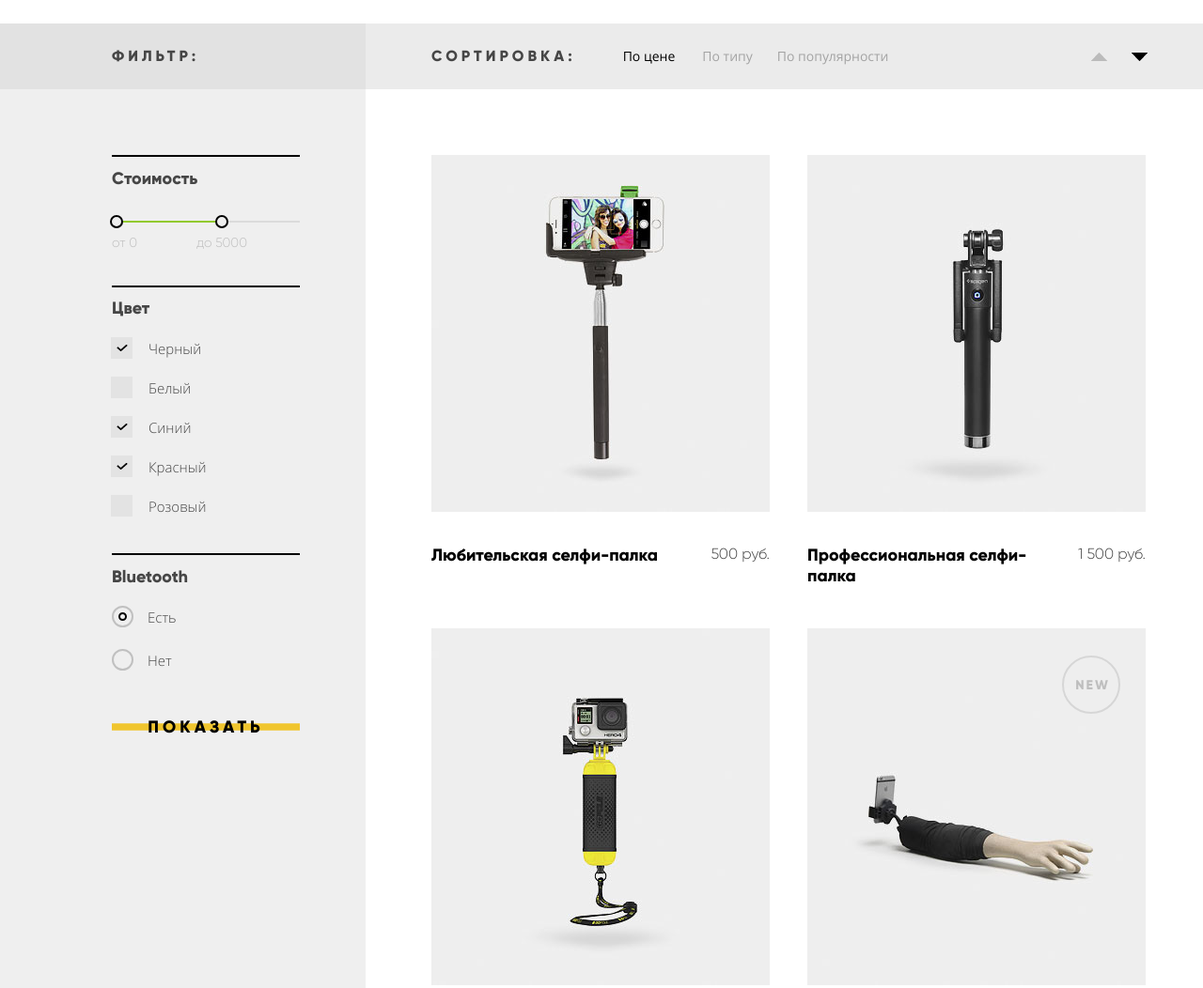
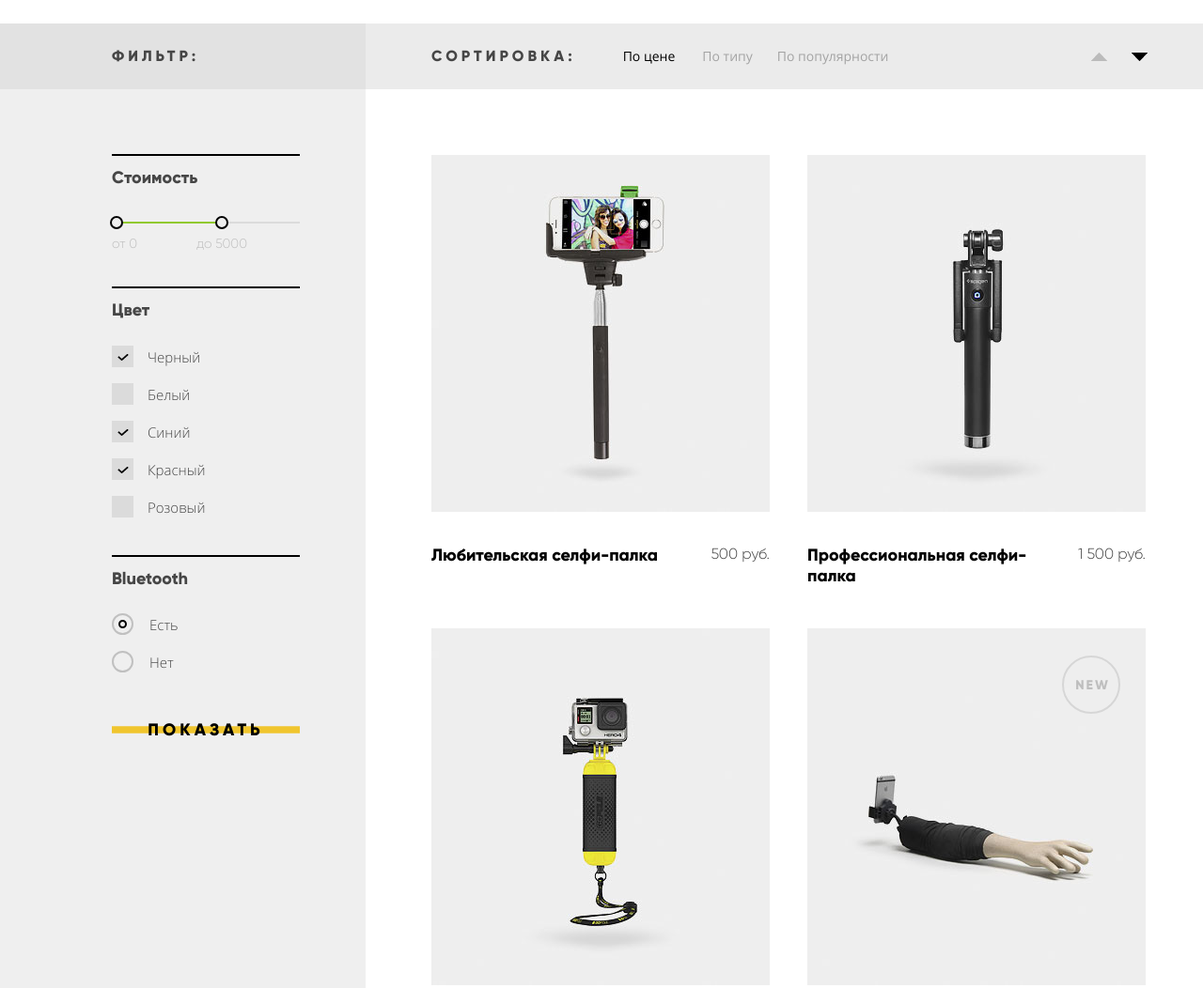
Before and after one commit to AsadchyAndrei/141591-device, a plain HTML site: page catalog.html in a window 1280 px wide. Shown: the part 380-1432 px from the top of the page at 94% size. Drawn offline with Linux system fonts and the light colour scheme.

Commit message:
Работа над Д7, Д8, Д11, Д19 и Д2

```diff
--- a/catalog.html
+++ b/catalog.html
@@ -13,14 +13,14 @@
           <a href="index.html">Device</a>
         </h1>
         <div class="nav-top">
+
           <form class="nav-top-search-form" method="post" action="search.php">
             <label class="img-search" for="form-search"></label>
             <input type="search" name="search" id="form-search" placeholder="Поиск по сайту">
-            <label class="submit-header">
-              <input type="submit" name="submit-header" value="Найти">
-              <span class="submit-index-indicator">Найти</span>
-            </label>
+            <label class="submit-header" for="search-submit-header">Найти</label>
+            <input type="submit" name="search" placeholder="Найти" id="search-submit-header">
           </form>
+
           <div class="nav-top-user">
             <div class="nav-top-user-left">
               <a class="link enter" href="#">Валентин Петухов</a>
@@ -86,11 +86,9 @@
           </div>
           <div class="sidebar-body">
             <form class="sidebar-body-form" name="filter" method="post" action="catalog.php">
-              <div class="filter-title">
-                <hr>
-                <span>Стоимость</span>
-              </div>
-              <div class="range-filter">
+
+              <div class="form-price">
+                <b>Стоимость</b>
                 <div class="range-controls">
                   <div class="scale">
                     <div class="bar" style="margin-left: 0%; width: 56%"></div>
@@ -99,59 +97,37 @@
                   <div class="toggle toggle-max"></div>
                 </div>
               </div>
-              <div class="filter-title">
-                <hr>
-                <span>Цвет</span>
+
+              <div class="form-color">
+                <b>Цвет</b>
+                <input class="filter-checkbox" name="black" id="black" type="checkbox" checked>
+                <label class="checkbox-color" for="black">Черный</label>
+
+                <input class="filter-checkbox" name="white" id="white" type="checkbox">
+                <label class="checkbox-color" for="white">Белый</label>
+
+                <input class="filter-checkbox" name="blue" id="blue" type="checkbox" checked>
+                <label class="checkbox-color" for="blue">Синий</label>
+
+                <input class="filter-checkbox" name="red" id="red" type="checkbox" checked>
+                <label class="checkbox-color" for="red">Красный</label>
+
+                <input class="filter-checkbox" name="pink" id="pink" type="checkbox">
+                <label class="checkbox-color" for="pink">Розовый</label>
               </div>
-              <label class="checkbox-color">
-                <input class="filter-checkbox" name="black" id="black" type="checkbox" checked>
-                <span class="checkbox-indicator">
-                </span>
-                Черный
-              </label>
-              <label class="checkbox-color">
-                <input class="filter-checkbox" name="white" id="white" type="checkbox">
-                <span class="checkbox-indicator">
-                </span>
-                Белый
-              </label>
-              <label class="checkbox-color">
-                <input class="filter-checkbox" name="blue" id="blue" type="checkbox" checked>
-                <span class="checkbox-indicator">
-                </span>
-                Синий
-              </label>
-              <label class="checkbox-color">
-                <input class="filter-checkbox" name="red" id="red" type="checkbox" checked>
-                <span class="checkbox-indicator">
-                </span>
-                Красный
-              </label>
-              <label class="checkbox-color">
-                <input class="filter-checkbox" name="pink" id="pink" type="checkbox">
-                <span class="checkbox-indicator">
-                </span>
-                Розовый
-              </label>
-              <div class="filter-title bluetooth">
-                <hr>
-                <span>Bluetooth</span>
+
+
+              <div class="form-bluetooth">
+                <b>Bluetooth</b>
+                <input name="bluetooth" id="bluetooth-yes" type="radio" checked>
+                <label for="bluetooth-yes">Есть</label>
+
+                <input name="bluetooth" id="bluetooth-no" type="radio">
+                <label for="bluetooth-no">Нет</label>
               </div>
-              <label class="checkbox-bluetooth">
-                <input class="filter-radio" name="bluetooth" id="bluetooth-yes" type="radio" checked>
-                <span class="checkbox-indicator">
-                </span>
-                Есть
-              </label>
-              <label class="checkbox-bluetooth">
-                <input class="filter-radio" name="bluetooth" id="bluetooth-no" type="radio">                  <span class="checkbox-indicator">
-                </span>
-                Нет
-              </label>
-              <label class="submit">
-                <input class="btn" type="submit" value="Показать">
-                <span class="submit-indicator btn line">Показать</span>
-              </label>
+
+
+              <button class="submit btn line" type="submit">Показать</button>
             </form>
           </div>
         </div>
@@ -262,22 +238,13 @@
           </div>
         </div>
         <div class="footer-bottom">
-          <div class="border"></div>
           <div class="socials">
-            <a href="#">
-              <img src="img/facebook.png" alt="facebook" width="39" height="38">
-            </a>
-            <a href="#">
-              <img src="img/insta.png" alt="instagram" width="39" height="38">
-            </a>
-            <a href="#">
-              <img src="img/twitter.png" alt="twitter" width="38" height="38">
-            </a>
+            <a href="#"></a>
+            <a href="#"></a>
+            <a href="#"></a>
           </div>
           <div class="icon">
-            <a href="https://htmlacademy.ru/intensive/htmlcss">
-              <img src="img/htmlacademy.png" alt="htmlacademy.ru" width="27" height="34">
-            </a>
+            <a href="https://htmlacademy.ru/intensive/htmlcss"></a>
           </div>
         </div>
       </div>
--- a/css/style.css
+++ b/css/style.css
@@ -264,23 +264,17 @@ body {
 }
 
 .submit-header {
-  cursor: pointer;
-  width: 85px;
-  height: 46px;
-}
-
-.submit-header input[type="submit"] {
   display: none;
 }
 
-.submit-header .submit-index-indicator {
+.nav-top-search-form input[type="submit"] {
   display: none;
 }
 
-.nav-top-search-form input[type="search"]:focus + .submit-header .submit-index-indicator {
+.nav-top-search-form input[type="search"]:focus + .submit-header {
   display: block;
   position: absolute;
-  top: 0;
+  top: 0px;
   right: 100px;
   width: 81px;
   height: 42px;
@@ -292,24 +286,25 @@ body {
   border: 2px solid #000000;
   border-bottom: none;
   padding-top: 3px;
+  cursor: pointer;
 }
 
 .nav-top-search-form input[type="search"]:focus + .submit-header::before {
   content: "";
   position: absolute;
-  top: 47px;
-  left: 0px;
+  top: 43px;
+  right: 0;
   width: 420px;
   height: 2px;
   background-color: #000000;
 }
 
-.submit-header .submit-index-indicator:hover {
+.submit-header:hover {
   color: #ffffff;
   background-color: #000000;
 }
 
-.submit-header .submit-index-indicator:active {
+.submit-header:active {
   color: rgba(255, 255, 255, 0.3);
   background-color: #000000;
 }
@@ -466,7 +461,7 @@ body {
   display: -webkit-box;
   display: -ms-flexbox;
   display: flex;
-  margin-top: 27px;
+  margin-top: 33px;
 }
 
 .nav-bottom .btn:hover {
@@ -816,11 +811,11 @@ main {
   margin: auto;
 }
 
-.categories a:nth-child(2) .categories-item .categories-item-picture img {
+.categories a:nth-child(2) img {
   margin-bottom: 0;
 }
 
-.categories a:nth-child(2) .categories-item .subtitle {
+.categories a:nth-child(2) .subtitle {
   width: 120px;
 }
 
@@ -1268,7 +1263,8 @@ footer .btn {
           align-items: center;
 }
 
-.footer-bottom .border {
+.footer-bottom::before {
+  content: "";
   width: 80px;
   height: 7px;
   background-color: #ffc600;
@@ -1423,27 +1419,53 @@ footer .btn {
           flex-direction: column;
 }
 
-.filter-title {
-  margin-bottom: 13px;
-}
-
-.bluetooth {
-  margin-top: -12px;
-}
-
-.filter-title span {
+.form-price {
+  margin-top: 34px;
+  margin-bottom: 0;
+}
+
+.form-color {
+  margin-top: 35px;
+  margin-bottom: 0;
+}
+
+.form-bluetooth {
+  margin-top: 26px;
+  margin-bottom: 27px;
+}
+
+.form-price b,
+.form-color b,
+.form-bluetooth b {
+  display: inline-block;
+  vertical-align: top;
   font-family: "Gilroy", "Arial", sans-serif;
   font-size: 18px;
   line-height: 1.2;
   font-weight: 900;
-}
-
-.sidebar-body hr {
-  height: 2px;
-  color: #000000;
-  background-color: #000000;
-  border: none;
-  margin-top: 35px;
+  margin-top: 0;
+  margin-bottom: 0;
+}
+
+.form-price b {
+  padding-top: 13px;
+  padding-bottom: 18px;
+}
+
+.form-color b {
+  padding-top: 13px;
+  padding-bottom: 23px;
+}
+
+.form-bluetooth b {
+  padding-top: 13px;
+  padding-bottom: 23px;
+}
+
+.form-price,
+.form-color,
+.form-bluetooth {
+  border-top: 2px solid #000000;
 }
 
 .body {
@@ -1940,18 +1962,44 @@ footer .btn {
 .socials a {
   margin-left: 15px;
   font-size: 0;
-}
-
-.socials img {
   opacity: 0.3;
-}
-
-.socials img:hover {
+
+  display: inline-block;
+  vertical-align: baseline;
+  width: 39px;
+  height: 38px;
+}
+
+.socials a:hover {
   opacity: 0.6;
 }
 
-.socials img:active {
+.socials a:active {
   opacity: 0.1;
+}
+
+.socials a:nth-child(1) {
+  background-image: url("../img/facebook.png");
+  background-repeat: no-repeat;
+}
+
+.socials a:nth-child(2) {
+  background-image: url("../img/insta.png");
+  background-repeat: no-repeat;
+}
+
+.socials a:nth-child(3) {
+  background-image: url("../img/twitter.png");
+  background-repeat: no-repeat;
+}
+
+.icon a {
+  display: inline-block;
+  vertical-align: baseline;
+  width: 27px;
+  height: 34px;
+  background-image: url("../img/htmlacademy.png");
+  background-repeat: no-repeat;
 }
 
 .icon img:hover {
@@ -1964,32 +2012,35 @@ footer .btn {
 
 /* ================ FORMS ================= */
 
-.checkbox-color {
-  position: relative;
-  padding-left: 39px;
-  margin-bottom: 19px;
-  cursor: pointer;
-  width: 60px;
-  height: 23px;
-}
-
-.checkbox-color input[type="checkbox"] {
+.form-color {
+  padding-bottom: 0;
+}
+
+.form-color input[type="checkbox"] {
   display: none;
 }
 
-.checkbox-color input[type="checkbox"] + .checkbox-indicator {
-  position: absolute;
-  top: 3px;
-  left: -1px;
+.form-color label {
+  display: block;
+  padding-left: 38px;
+  position: relative;
+  margin-bottom: 10px;
+}
+
+.form-color label::before {
+  content: "";
   width: 23px;
   height: 23px;
-  background-color: #e3e3e3;
-}
-
-.checkbox-color input[type="checkbox"]:checked + .checkbox-indicator::before {
-  content: "";
-  position: absolute;
-  top: 8px;
+  background-color: #dbdbdb;
+  position: absolute;
+  top: 3px;
+  left: 0;
+}
+
+.form-color input[type="checkbox"]:checked + label::after {
+  content: "";
+  position: absolute;
+  top: 12px;
   left: 6px;
   width: 12px;
   height: 7px;
@@ -1998,20 +2049,19 @@ footer .btn {
   background-position: -98px -31px;
 }
 
-.checkbox-bluetooth {
-  position: relative;
-  padding-left: 38px;
-  margin-bottom: 17px;
-  cursor: pointer;
-  width: 30px;
-  height: 29px;
-}
-
-.checkbox-bluetooth input[type="radio"] {
+.form-bluetooth label {
+  display: block;
+  padding-left: 40px;
+  position: relative;
+  margin-bottom: 10px;
+}
+
+.form-bluetooth input[type="radio"] {
   display: none;
 }
 
-.checkbox-bluetooth input[type="radio"] + .checkbox-indicator {
+.form-bluetooth label::before {
+  content: "";
   position: absolute;
   top: 3px;
   left: 0;
@@ -2021,41 +2071,31 @@ footer .btn {
   border-radius: 50%;
 }
 
-.checkbox-bluetooth input[type="radio"]:checked + .checkbox-indicator::before {
-  content: "";
-  position: absolute;
-  top: 5px;
-  left: 5px;
+.form-bluetooth input[type="radio"]:checked + label::after {
+  content: "";
+  position: absolute;
+  top: 10px;
+  left: 7px;
   width: 5px;
   height: 5px;
   border: 2px solid #000000;
   border-radius: 50%;
 }
 
-.submit {
+.sidebar-body-form .submit {
   cursor: pointer;
   width: 200px;
   height: 40px;
-}
-
-.submit input[type="submit"] {
-  display: none;
-}
-
-.submit input[type="submit"] + .submit-indicator {
-  display: inline-block;
-  vertical-align: baseline;
-  width: 100%;
-  text-align: center;
-  padding: 5px 0;
-  margin-top: 20px;
-}
-
-.submit input[type="submit"] + .submit-indicator:hover {
+  background-color: transparent;
+  border: none;
+  outline: none;
+}
+
+.sidebar-body-form .submit:hover {
   background-color: #f0c52e;
 }
 
-.submit input[type="submit"] + .submit-indicator:active {
+.sidebar-body-form .submit:active {
   color: rgba(0, 0, 0, 0.3);
 }
 
@@ -2217,13 +2257,9 @@ footer .btn {
 
 
 /* !!!!!!!!!!!!!!!!!!!!!!! ФИЛЬТР !!!!!!!!!!!!!!!!!!!! */
-
-.range-filter {
+.range-controls {
+  position: relative;
   width: 200px;
-}
-
-.range-controls {
-  position: relative;
   height: 41px;
   padding-top: 17px;
   padding-right: 0;
```
Also changed, not shown: index.html (+11 -34 lines).
